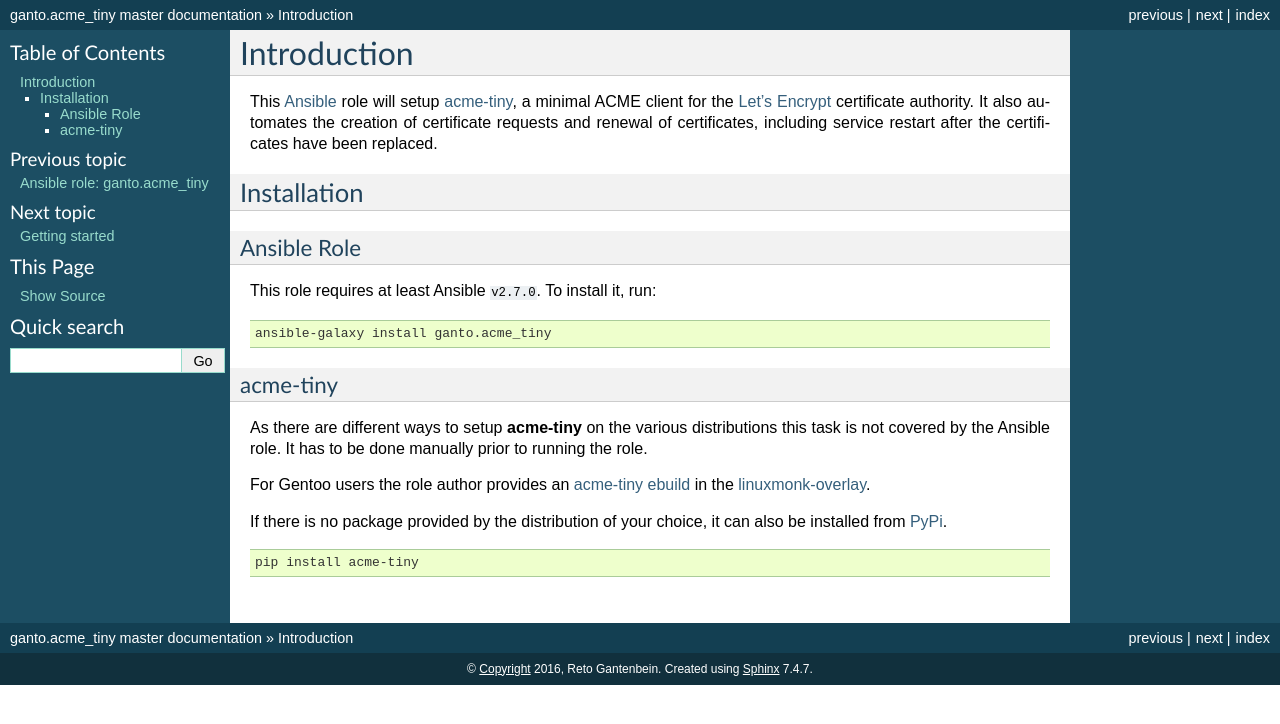
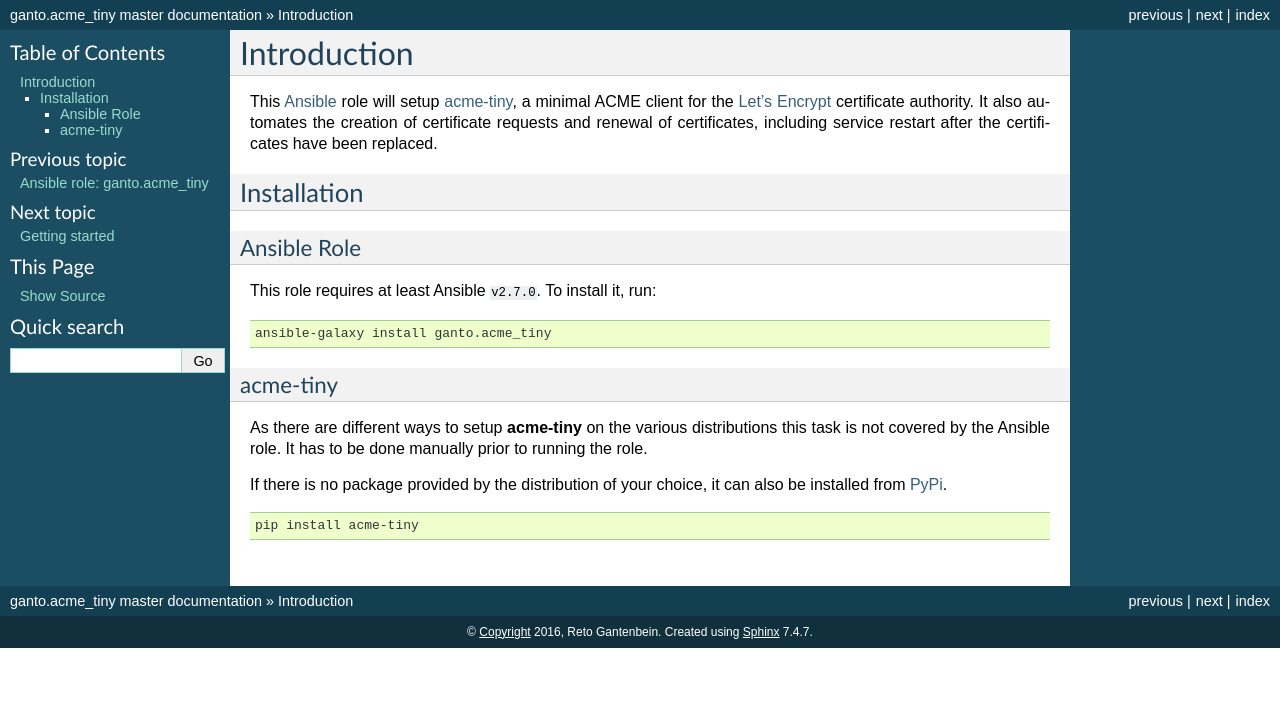
Before and after one commit to ganto/ansible-acme_tiny, a Sphinx documentation site: the page built from docs/introduction.rst, in a window 1280 px wide. Shown: the top 724 px of the page. Built offline with Sphinx 7.4.7, drawn with Linux system fonts in a browser that asks for light colours; pages that are not in the unit, such as notebooks, are missing from menus.

Commit message:
docs: Cleanup old reference to acme-tiny Gentoo ebuild

```diff
--- a/docs/introduction.rst
+++ b/docs/introduction.rst
@@ -35,10 +35,6 @@
 distributions this task is not covered by the Ansible role. It has to be done
 manually prior to running the role.
 
-For Gentoo users the role author provides an `acme-tiny ebuild
-<https://github.com/ganto/linuxmonk-overlay/tree/master/app-crypt/acme-tiny>`_
-in the `linuxmonk-overlay <https://github.com/ganto/linuxmonk-overlay>`_.
-
 If there is no package provided by the distribution of your choice, it can
 also be installed from `PyPi <https://pypi.python.org/pypi/acme-tiny>`_.
 
```
